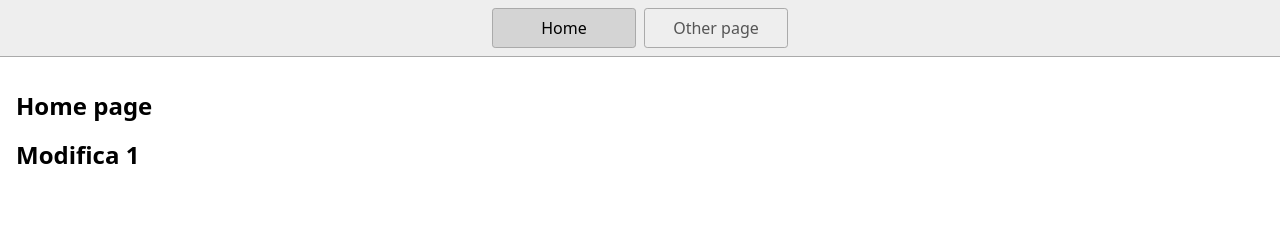
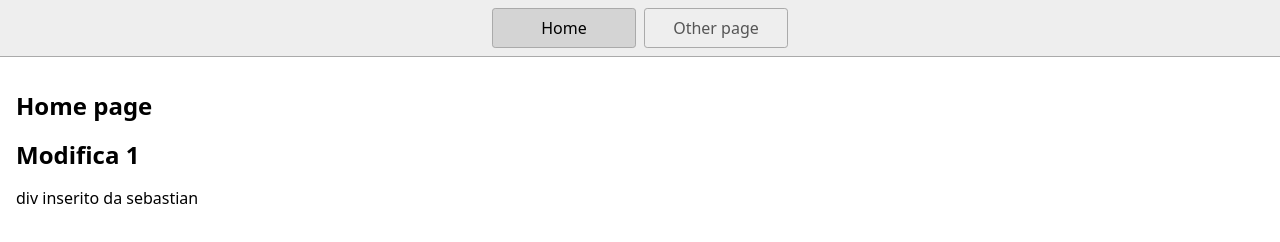
Before and after one commit to acostaRossi/esercitazione-a-gruppi, a plain HTML site: page index.html in a window 1280 px wide. Drawn offline with Linux system fonts and the light colour scheme.

Commit message:
File modificato da sebastian

```diff
--- a/index.html
+++ b/index.html
@@ -20,6 +20,8 @@
       <h1>Home page</h1>
 
       <h1>Modifica 1</h1>
+
+      <div>div inserito da sebastian</div>
     </main>
   </body>
 </html>
```
